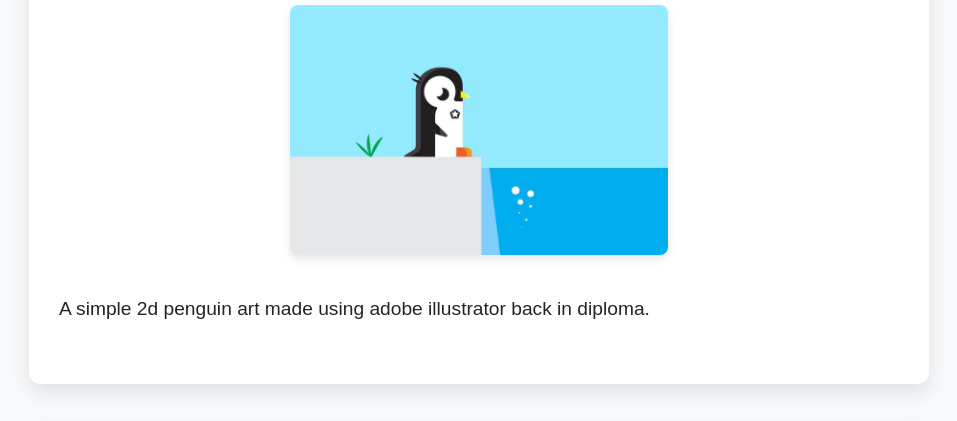
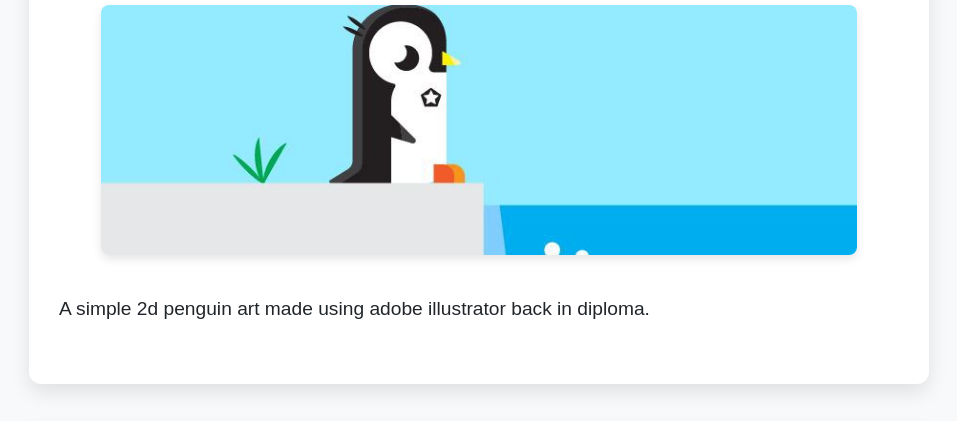
Before and after one commit to sapiqoh/sapiqoh.github.io, a plain HTML site: page graphic.html in a window 1280 px wide. Shown: the part 111-532 px from the top of the page, without its empty margins (161-1118 px from the left). Drawn offline with nearby package versions, Linux system fonts and the light colour scheme.

Commit message:
Update graphic.html

```diff
--- a/graphic.html
+++ b/graphic.html
@@ -100,7 +100,7 @@
   }
 
   .media-container .single-img {
-    width: 45%;
+    width: 90%;
     height: 250px;
     object-fit: cover;
     border-radius: 8px;
```
